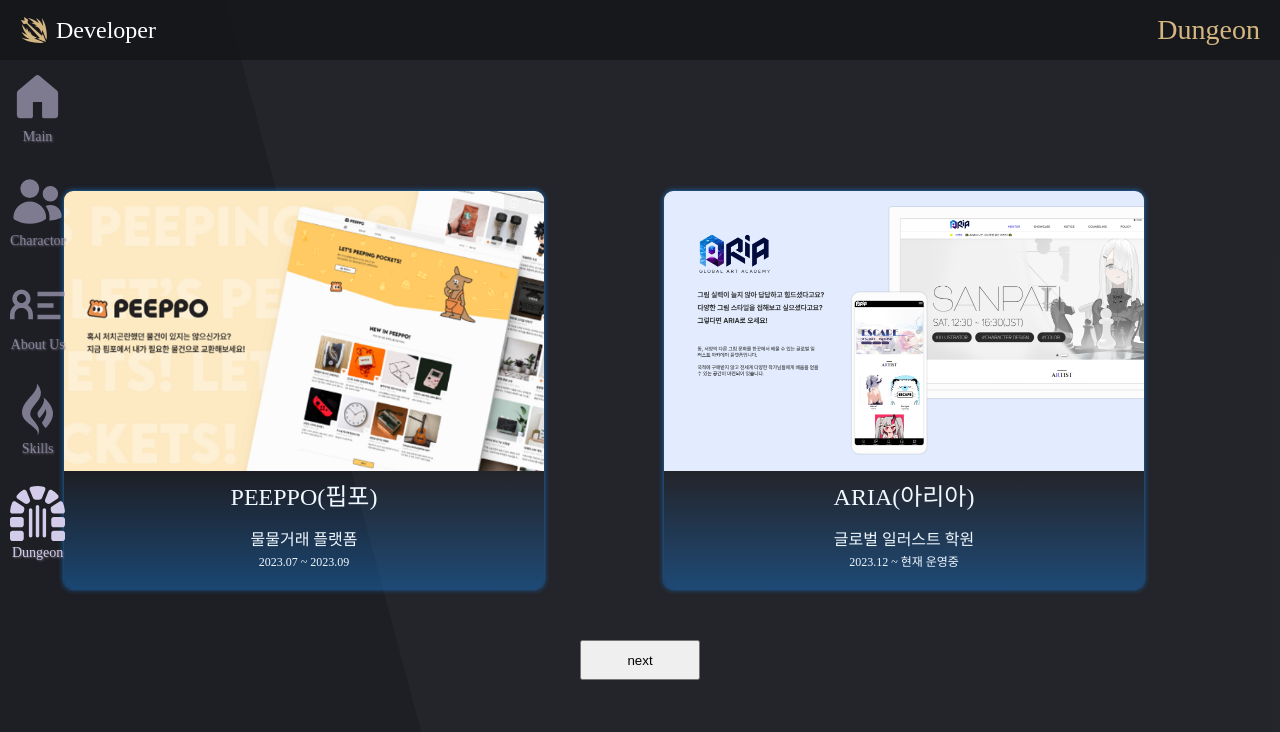
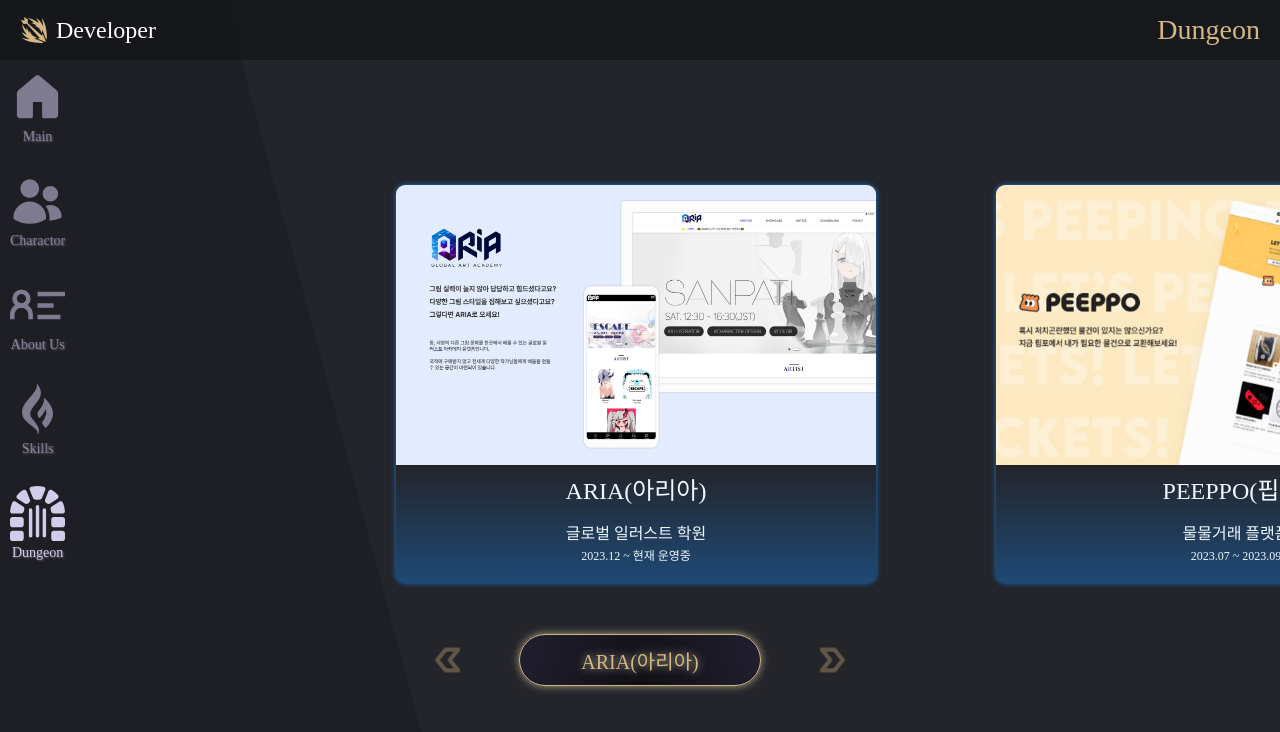
Before and after one commit to seungjaelee2684/seungjae-portfolio, a React (Create React App) app: page /dungeon in a window 1280 px wide. Shown: the top 732 px of the page. Built offline with nearby package versions, Linux system fonts and the light colour scheme; a web font is replaced by a local one.

Commit message:
<feat: 프로젝트 슬라이드 버튼 구현>

```diff
--- a/src/components/AboutMePage/LocationBtn.tsx
+++ b/src/components/AboutMePage/LocationBtn.tsx
@@ -13,10 +13,6 @@ const LocationBtn = () => {
       <LocationButton size={0} onClick={() => window.open("https://github.com/seungjaelee2684")}>
         <LocationIcon src={Github} alt='' />
         Github
-      </LocationButton>
-      <LocationButton size={0} onClick={() => window.open("https://sean2684.tistory.com/")}>
-        <LocationIcon src={Tistory} alt='' />
-        Tistory
       </LocationButton>
       <LocationButton size={-3} onClick={() => navigate("/skill")}>
         스킬 장착하러 가기
--- a/src/pages/LobyPage.tsx
+++ b/src/pages/LobyPage.tsx
@@ -168,7 +168,7 @@ const LobyPage = () => {
   )
 };
 
-const PrevNextButtonMove = keyframes`
+export const PrevNextButtonMove = keyframes`
   0% {
     opacity: 1;
     transform: translateX(0%);
@@ -393,19 +393,20 @@ const Stars = styled.div`
   }
 `;
 
-const ChoiceButtonWrapper = styled.div`
+export const ChoiceButtonWrapper = styled.div`
   width: 100%;
   display: flex;
   justify-content: center;
   align-items: center;
   gap: 30px;
+  user-select: none;
 
   @media screen and (max-width: 500px) {
     gap: 10px;
   }
 `;
 
-const ChoiceButton = styled.div`
+export const ChoiceButton = styled.div`
   width: 240px;
   height: 50px;
   /* background-color: #e2dbb7; */
@@ -434,7 +435,7 @@ const ChoiceButton = styled.div`
   }
 `;
 
-const PrevNextButton = styled.div<{ xy : string }>`
+export const PrevNextButton = styled.div<{ xy : string }>`
   font-size: 50px;
   color: #d4b681;
   display: flex;
--- a/src/pages/ProjectPage.tsx
+++ b/src/pages/ProjectPage.tsx
@@ -5,16 +5,24 @@ import { pageMove } from '../store/modules/pageState';
 import { InBoxContainer } from './AboutMePage';
 import ProjectCard from '../components/ProjectPage/ProjectCard';
 import { projectDto } from '../utils/Projects';
+import * as Loby from './LobyPage';
+import { TbArrowBadgeLeft, TbArrowBadgeRight } from 'react-icons/tb';
 
 const ProjectPage = () => {
 
     const dispatch = useDispatch();
     const slideRef = useRef<HTMLDivElement>(null);
     const [step, setStep] = useState<number>(0);
-    const stepCurrent = step * 600;
+    const stepCurrent = step * 602;
     const [projectKind, setProjectKind] = useState<any>();
 
+    const onClickPrevHandler = () => {
+        if (step === 0) { return };
+        setStep((step) => step - 1);
+    };
+
     const onClickNextHandler = () => {
+        if (step === projectDto?.length - 1) { return };
         setStep((step) => step + 1);
     };
 
@@ -33,6 +41,12 @@ const ProjectPage = () => {
                     <ProjectListBox ref={slideRef}>
                         {projectDto?.map((item: any, index: number) => {
                             return (
+                                (index < projectDto?.length - 1)
+                                    &&  <ProjectCardBox key={item?.id}/>
+                            )
+                        })}
+                        {projectDto?.map((item: any, index: number) => {
+                            return (
                                 <ProjectCardBox key={item?.id}>
                                     <ProjectCard
                                         item={item}
@@ -44,9 +58,17 @@ const ProjectPage = () => {
                     </ProjectListBox>
                 </ProjectListOutBox>
             </ProjectOutContainer>
-            <NextButton onClick={onClickNextHandler}>
-                next
-            </NextButton>
+            <Loby.ChoiceButtonWrapper>
+                <Loby.PrevNextButton xy="-50%" onClick={onClickPrevHandler}>
+                    <TbArrowBadgeLeft />
+                </Loby.PrevNextButton>
+                <Loby.ChoiceButton>
+                    {projectDto[step]?.project}
+                </Loby.ChoiceButton>
+                <Loby.PrevNextButton xy="50%" onClick={onClickNextHandler}>
+                    <TbArrowBadgeRight />
+                </Loby.PrevNextButton>
+            </Loby.ChoiceButtonWrapper>
         </ProjectInBoxContainer>
     )
 };
@@ -68,26 +90,26 @@ const ProjectOutContainer = styled.div`
 `;
 
 const ProjectListOutBox = styled.div`
-    width: 1680px;
     display: flex;
     align-items: center;
 `;
 
 const ProjectListBox = styled.div`
+    width: 2888px;
     display: flex;
-    justify-content: center;
     align-items: center;
     gap: 120px;
     transition: all 0.3s;
 `;
 
-const  ProjectCardBox = styled.div`
+const ProjectCardBox = styled.div`
     width: 480px;
     height: 400px;
     display: flex;
     flex-direction: column;
     justify-content: center;
     align-items: center;
+    user-select: none;
 
     @media screen and (max-width: 500px) {
         width: 320px;
@@ -95,10 +117,4 @@ const  ProjectCardBox = styled.div`
     }
 `;
 
-const NextButton = styled.button`
-    width: 120px;
-    height: 40px;
-    cursor: pointer;
-`;
-
 export default ProjectPage;
--- a/src/utils/Projects.tsx
+++ b/src/utils/Projects.tsx
@@ -1,19 +1,27 @@
 import PEEPPO from '../assets/images/PEEPPO/PEEPPO.png';
 import ARIA from '../assets/images/ARIA/ARIA.png';
+import ALDDALDDAL from '../assets/images/ALDDALDDAL/ALDDALDDAL.png';
 
 export const projectDto = [
     {
         id: 1,
+        project: "ARIA(아리아)",
+        thumbnail: ARIA,
+        period: "2023.12 ~ 현재 운영중",
+        information: "글로벌 일러스트 학원",
+    },
+    {
+        id: 2,
         project: "PEEPPO(핍포)",
         thumbnail: PEEPPO,
         period: "2023.07 ~ 2023.09",
         information: "물물거래 플랫폼",
     },
     {
-        id: 2,
-        project: "ARIA(아리아)",
-        thumbnail: ARIA,
-        period: "2023.12 ~ 현재 운영중",
-        information: "글로벌 일러스트 학원",
-    }
+        id: 3,
+        project: "ALDDALDDAL(알딸딸)",
+        thumbnail: ALDDALDDAL,
+        period: "2023.06 ~ 2023.06",
+        information: "칵테일 레시피 공유 플랫폼",
+    },
 ];
```
Also changed, not shown: src/assets/images/ALDDALDDAL/ALDDALDDAL.png (added).
